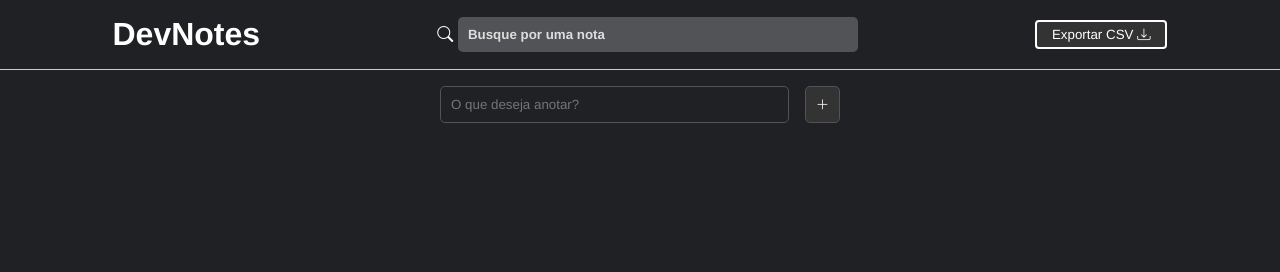
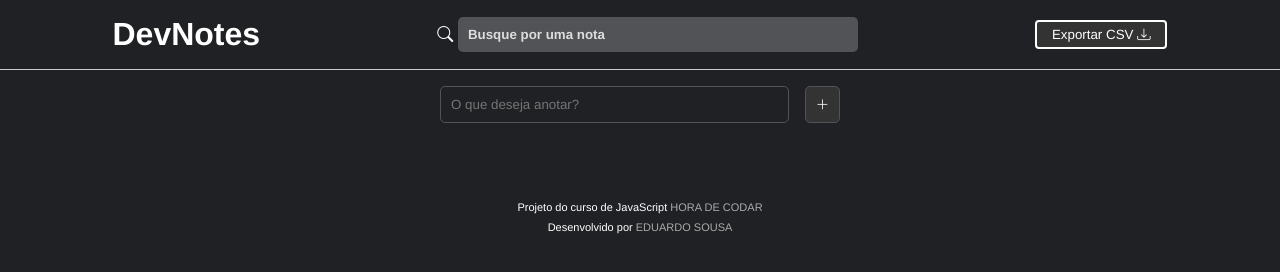
Before and after one commit to eduardosousadev/devNotes_project, a plain HTML site: page index.html in a window 1280 px wide. Drawn offline with nearby package versions, Linux system fonts and the light colour scheme.

Commit message:
update index.html and styles.css

```diff
--- a/assets/css/styles.css
+++ b/assets/css/styles.css
@@ -157,6 +157,31 @@ header #export-notes:hover {
     background-color: #3c3c3f;
 }
 
+footer {
+    width: 100%;
+    bottom: 0;
+    /* margin: 0 auto 10px; */
+    margin: 10px auto;
+    text-align: center;
+    font-size: 11px;
+    line-height: 20px;
+}
+
+footer p {
+    color: #fff;
+}
+
+footer p a {
+    text-transform: uppercase;
+    color: #aaa;
+    text-decoration: none;
+    transition: .5s;
+}
+
+footer p a:hover {
+    color: #fff;
+}
+
 @media(max-width: 451px) {
     header {
         flex-direction: column;
--- a/index.html
+++ b/index.html
@@ -24,5 +24,13 @@
             <button class="add-note"><i class="bi bi-plus-lg"></i></button>
         </div>
         <div id="notes-container"></div>
+        <footer>
+            <p>
+                Projeto do curso de JavaScript <a href="https://horadecodar.com.br" target="_blank">Hora de Codar</a>
+            </p>
+            <p>
+                Desenvolvido por <a href="https://github.com/eduardosousadev" target="_blank">Eduardo Sousa</a>
+            </p>
+        </footer>
     </body>
 </html>
```
